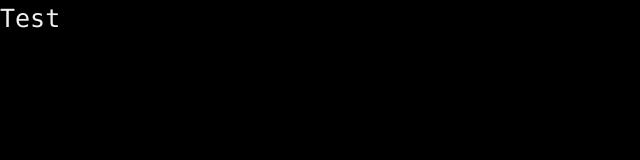
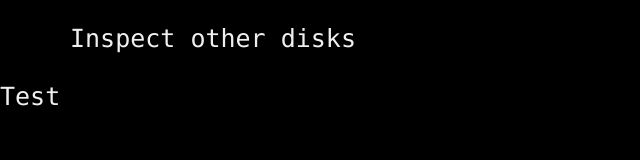
Before and after one commit to farahu/fahim, a website: page tariq.html in a window 1280 px wide. Shown: the whole page, without its empty margins (0-640 px from the left). Drawn offline with nearby package versions, Linux system fonts and the light colour scheme.

Commit message:
Update tariq.html

```diff
--- a/tariq.html
+++ b/tariq.html
@@ -9,6 +9,9 @@
       href="https://fonts.googleapis.com/css?family=Press+Start+2P">
   </head>
   <body>
+  <div class="console">
+    <a href="/">Inspect other disks</a>
+  </div>
  	Test
   </body>
 </html>
```
